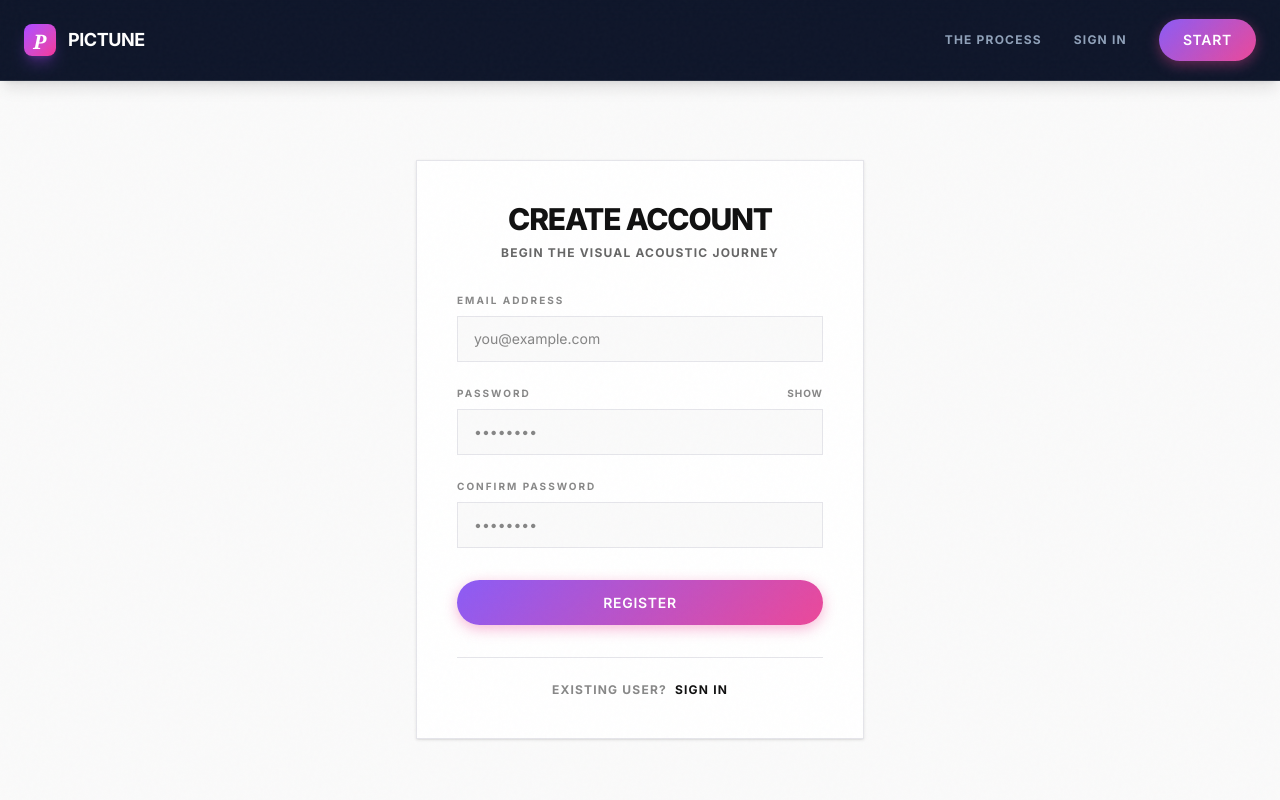
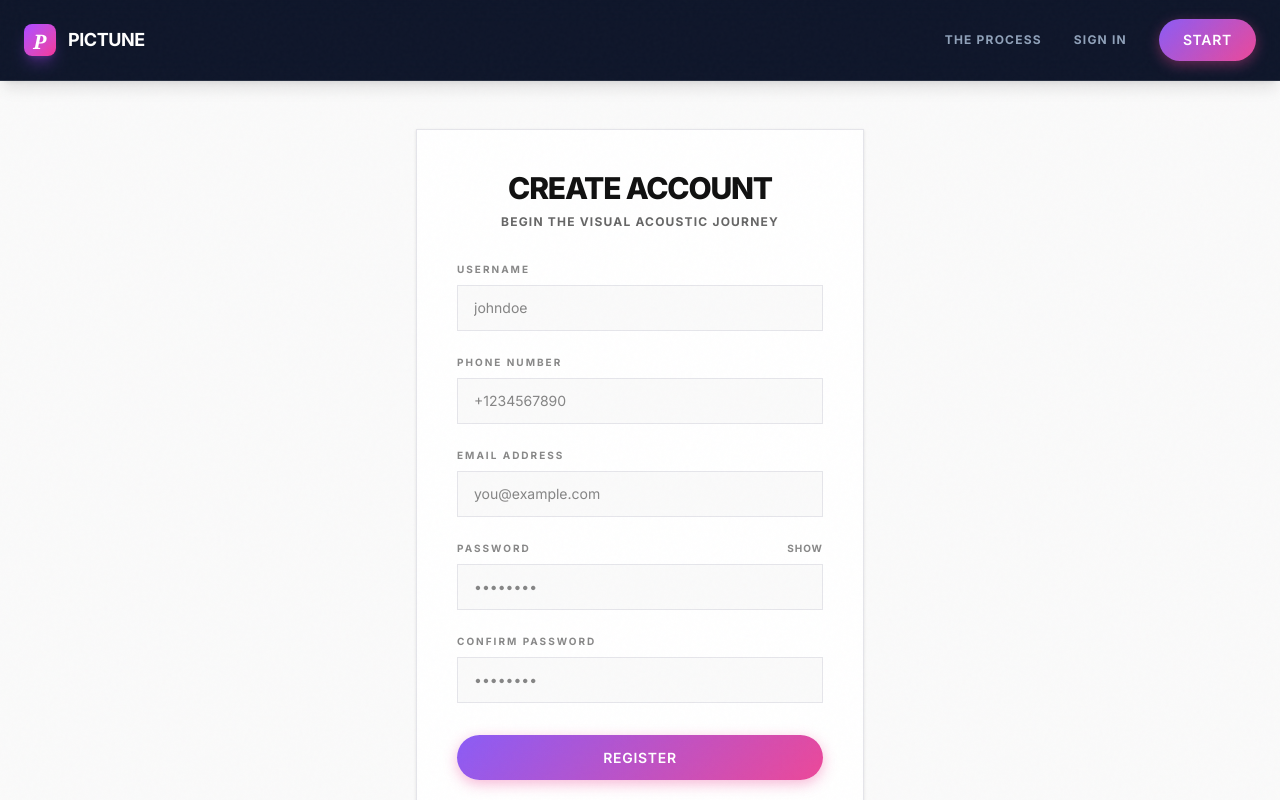
Before and after one commit to Shriii19/pictune_frontend, a React (Vite) app: page /register in a window 1280 px wide. Shown: the top 800 px of the page. Built offline with nearby package versions, Linux system fonts and the light colour scheme; no server answers.

Commit message:
Implement AuthForm component and registration page with OTP verification flow

```diff
--- a/src/components/AuthForm.jsx
+++ b/src/components/AuthForm.jsx
@@ -6,6 +6,8 @@ export default function AuthForm({ type, onSubmit, error, loading }) {
   const [password, setPassword] = useState("");
   const [confirmPassword, setConfirmPassword] = useState("");
   const [showPassword, setShowPassword] = useState(false);
+  const [username, setUsername] = useState("");
+  const [phone, setPhone] = useState("");
 
   const isRegister = type === "register";
 
@@ -15,7 +17,7 @@ export default function AuthForm({ type, onSubmit, error, loading }) {
       onSubmit(null, "Passwords do not match");
       return;
     }
-    onSubmit({ email, password });
+    onSubmit({ email, password, username, phone });
   };
 
   return (
@@ -41,6 +43,38 @@ export default function AuthForm({ type, onSubmit, error, loading }) {
 
       {/* Form */}
       <form onSubmit={handleSubmit} className="space-y-6">
+        {isRegister && (
+          <div>
+            <label className="block text-[10px] font-bold text-[#888888] uppercase tracking-[0.2em] mb-2">
+              Username
+            </label>
+            <input
+              type="text"
+              required
+              value={username}
+              onChange={(e) => setUsername(e.target.value)}
+              className="w-full px-4 py-3 bg-[#FAFAFA] border border-[#E5E5EA] text-[#111111] text-sm focus:outline-none focus:border-[#111111] transition-colors"
+              placeholder="johndoe"
+            />
+          </div>
+        )}
+
+        {isRegister && (
+          <div>
+            <label className="block text-[10px] font-bold text-[#888888] uppercase tracking-[0.2em] mb-2">
+              Phone Number
+            </label>
+            <input
+              type="tel"
+              required
+              value={phone}
+              onChange={(e) => setPhone(e.target.value)}
+              className="w-full px-4 py-3 bg-[#FAFAFA] border border-[#E5E5EA] text-[#111111] text-sm focus:outline-none focus:border-[#111111] transition-colors"
+              placeholder="+1234567890"
+            />
+          </div>
+        )}
+
         <div>
           <label className="block text-[10px] font-bold text-[#888888] uppercase tracking-[0.2em] mb-2">
             Email Address
```
